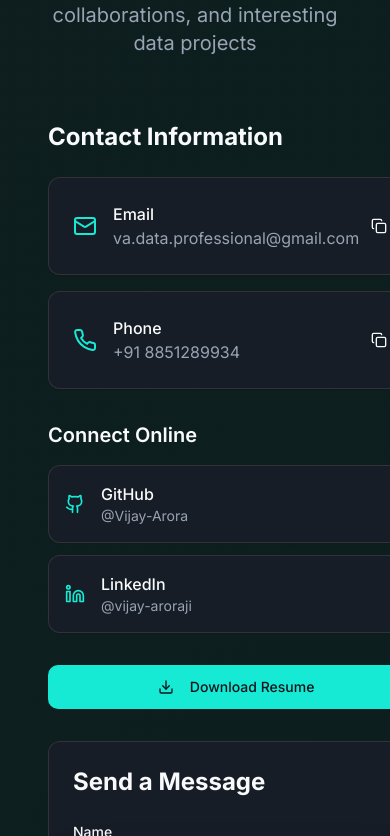
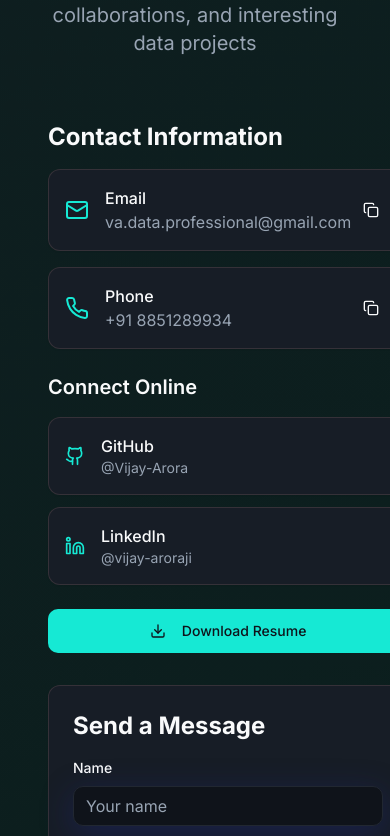
Before and after one commit to Vijay-Arora/vijay-arora-portfolio, a React (Vite) app: page / in a window 390 px wide. Shown: the part 10308-11144 px from the top of the page. Built offline with nearby package versions, Linux system fonts and the light colour scheme.

Commit message:
Fix Contact section alignment - align Contact Information, Connect Online, and Send Message sections properly

```diff
--- a/src/components/Contact.tsx
+++ b/src/components/Contact.tsx
@@ -153,16 +153,16 @@ const Contact = () => {
           </p>
         </div>
 
-        <div className="grid lg:grid-cols-2 gap-8 lg:gap-12 items-stretch">
+        <div className="grid lg:grid-cols-2 gap-8 lg:gap-12 items-start">
           {/* Contact Information */}
-          <div className="space-y-8">
+          <div className="space-y-6 lg:space-y-8">
             <div className="animate-slide-up">
-              <h3 className="text-2xl font-bold mb-6 text-foreground">
+              <h3 className="text-2xl font-bold mb-4 sm:mb-6 text-foreground">
                 Contact Information
               </h3>
 
               {/* Email */}
-              <Card className="glass-card hover-glow p-6 mb-4">
+              <Card className="glass-card hover-glow p-4 sm:p-6 mb-4">
                 <div className="flex items-center justify-between">
                   <div className="flex items-center gap-4">
                     <Mail className="w-6 h-6 text-primary" />
@@ -183,7 +183,7 @@ const Contact = () => {
               </Card>
 
               {/* Phone */}
-              <Card className="glass-card hover-glow p-6">
+              <Card className="glass-card hover-glow p-4 sm:p-6">
                 <div className="flex items-center justify-between">
                   <div className="flex items-center gap-4">
                     <Phone className="w-6 h-6 text-primary" />
@@ -211,7 +211,7 @@ const Contact = () => {
               </h4>
               <div className="space-y-3">
                 {socialLinks.map((social, index) => (
-                  <Card key={social.name} className="glass-card hover-glow p-4">
+                  <Card key={social.name} className="glass-card hover-glow p-4 sm:p-4">
                     <a
                       href={social.url}
                       target="_blank"
@@ -243,9 +243,9 @@ const Contact = () => {
           </div>
 
           {/* Contact Form */}
-          <div className="animate-slide-up flex" style={{ animationDelay: "0.3s" }}>
-            <Card className="glass-card p-6 sm:p-8 mt-0 lg:mt-[calc(4rem-2mm)] flex-1 flex flex-col">
-              <h3 className="text-2xl font-bold mb-6 text-foreground">
+          <div className="animate-slide-up" style={{ animationDelay: "0.3s" }}>
+            <Card className="glass-card p-6 sm:p-8 flex-1 flex flex-col h-full">
+              <h3 className="text-2xl font-bold mb-4 sm:mb-6 text-foreground">
                 Send a Message
               </h3>
 
```
